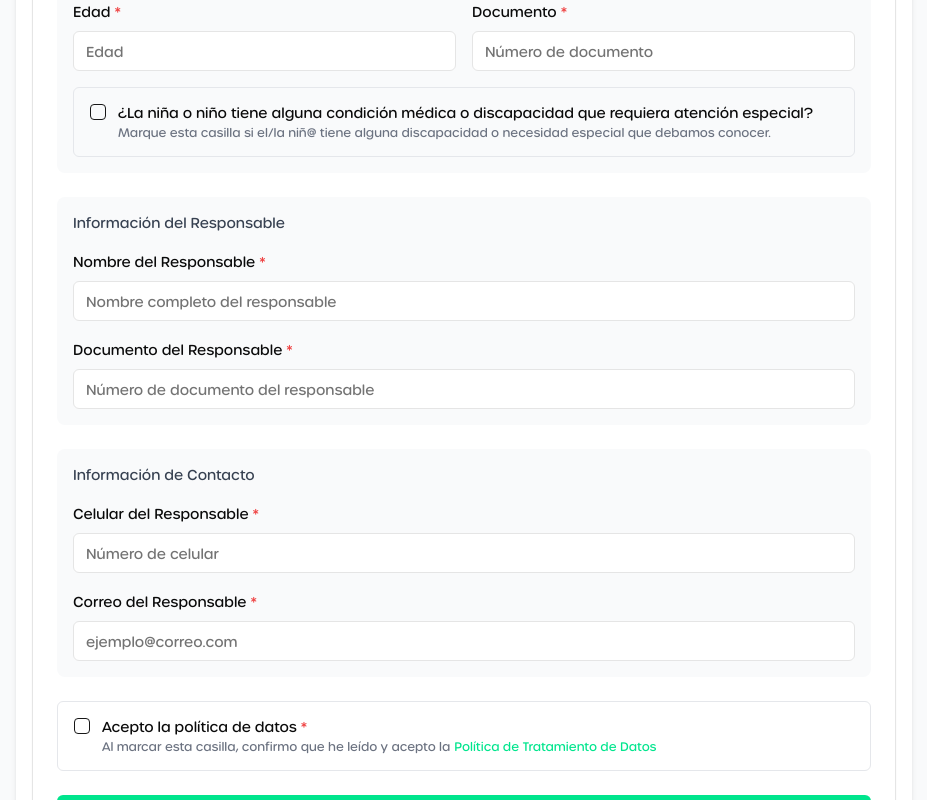
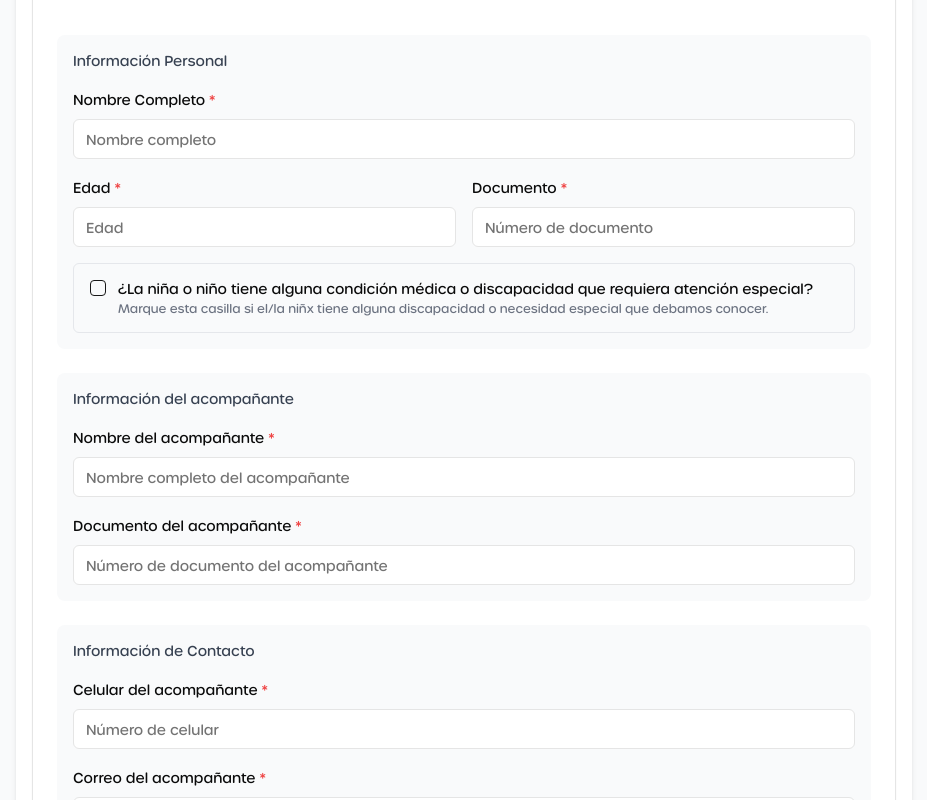
Before and after one commit to emmanuelvillada/good-kidz-next, a Next.js app: page /workshop in a window 1280 px wide. Shown: the part 860-1660 px from the top of the page, without its empty margins (176-1103 px from the left). Built offline with nearby package versions, Linux system fonts and the light colour scheme; no server answers.

Commit message:
changes in the workshop form

```diff
--- a/src/components/form/WorkshopForm.tsx
+++ b/src/components/form/WorkshopForm.tsx
@@ -93,8 +93,8 @@ export default function WorkshopForm() {
         >
             <Card className="space-y-4 ">
                 <CardHeader>
-                    <CardTitle className="text-4xl text-gray-800 py-4">Taller Infantil de Expresión Creativa - Aves Poderosas</CardTitle>
-                    <CardDescription>En el marco del <b> 1er Festival de Microcuento Infantil Ilustrado -Guardianes del Planeta Verde- </b>, te invitamos a participar en un taller lleno de imaginación y aprendizaje, donde exploraremos el fascinante mundo de las aves.
+                    <CardTitle className="text-4xl text-gray-800 py-4">Taller Infantil de Expresión Creativa - <br /> Aves Poderosas</CardTitle>
+                    <CardDescription className="leading-relaxed tracking-wide space-y-4 text-base">En el marco del <b> 1er Festival de Microcuento Infantil Ilustrado -Guardianes del Planeta Verde- </b>, te invitamos a participar en un taller lleno de imaginación y aprendizaje, donde exploraremos el fascinante mundo de las aves.
                         A través de juegos, cartas y un recorrido por el Parque de la Conservación, refugio para los animales silvestres nativos rescatados del tráfico ilegal de fauna, descubriremos su importancia dentro de los ecosistemas, los desafíos que enfrentan
                         y cómo podemos protegerlas. Conocerás a Chimuelo, un divertido loro que nos llevará a vivir una experiencia única en un entorno natural.
 
@@ -205,7 +205,7 @@ export default function WorkshopForm() {
                                                         ¿La niña o niño tiene alguna condición médica o discapacidad que requiera atención especial?
                                                     </FormLabel>
                                                     <FormDescription className="text-xs text-gray-500">
-                                                        Marque esta casilla si el/la niñ@ tiene alguna discapacidad o necesidad especial que debamos conocer.
+                                                        Marque esta casilla si el/la niñx tiene alguna discapacidad o necesidad especial que debamos conocer.
                                                     </FormDescription>
                                                     <FormMessage />
                                                 </div>
@@ -224,7 +224,7 @@ export default function WorkshopForm() {
                                                 name="disability_details"
                                                 render={({ field }) => (
                                                     <FormItem>
-                                                        <FormLabel>Detalles de la discapacidad <span className="text-red-500">*</span></FormLabel>
+                                                        <FormLabel>Detalles de la condición <span className="text-red-500">*</span></FormLabel>
                                                         <FormControl>
                                                             <Textarea
                                                                 placeholder="Por favor, describa la discapacidad o necesidad especial para poder prepararnos adecuadamente"
@@ -233,7 +233,7 @@ export default function WorkshopForm() {
                                                             />
                                                         </FormControl>
                                                         <FormDescription className="text-xs text-gray-500">
-                                                            Esta información nos ayudará a preparar el taller para atender correctamente las necesidades del niño.
+                                                            Esta información nos ayudará a preparar el taller para atender correctamente las necesidades de los niñxs.
                                                         </FormDescription>
                                                         <FormMessage />
                                                     </FormItem>
@@ -245,16 +245,16 @@ export default function WorkshopForm() {
 
 
                                 <div className="p-4 bg-gray-50 rounded-lg space-y-4">
-                                    <h3 className="text-sm font-medium text-gray-700">Información del Responsable</h3>
+                                    <h3 className="text-sm font-medium text-gray-700">Información del acompañante</h3>
 
                                     <FormField
                                         control={form.control}
                                         name="responsable_name"
                                         render={({ field }) => (
                                             <FormItem>
-                                                <FormLabel>Nombre del Responsable <span className="text-red-500">*</span></FormLabel>
+                                                <FormLabel>Nombre del acompañante <span className="text-red-500">*</span></FormLabel>
                                                 <FormControl>
-                                                    <Input placeholder="Nombre completo del responsable" {...field} />
+                                                    <Input placeholder="Nombre completo del acompañante" {...field} />
                                                 </FormControl>
                                                 <FormMessage />
                                             </FormItem>
@@ -266,9 +266,9 @@ export default function WorkshopForm() {
                                         name="responsable_document"
                                         render={({ field }) => (
                                             <FormItem>
-                                                <FormLabel>Documento del Responsable <span className="text-red-500">*</span></FormLabel>
+                                                <FormLabel>Documento del acompañante <span className="text-red-500">*</span></FormLabel>
                                                 <FormControl>
-                                                    <Input placeholder="Número de documento del responsable" {...field} />
+                                                    <Input placeholder="Número de documento del acompañante" {...field} />
                                                 </FormControl>
                                                 <FormMessage />
                                             </FormItem>
@@ -284,7 +284,7 @@ export default function WorkshopForm() {
                                         name="cellphone"
                                         render={({ field }) => (
                                             <FormItem>
-                                                <FormLabel>Celular del Responsable <span className="text-red-500">*</span></FormLabel>
+                                                <FormLabel>Celular del acompañante <span className="text-red-500">*</span></FormLabel>
                                                 <FormControl>
                                                     <Input placeholder="Número de celular" {...field} />
                                                 </FormControl>
@@ -298,7 +298,7 @@ export default function WorkshopForm() {
                                         name="email"
                                         render={({ field }) => (
                                             <FormItem>
-                                                <FormLabel>Correo del Responsable <span className="text-red-500">*</span></FormLabel>
+                                                <FormLabel>Correo del acompañante <span className="text-red-500">*</span></FormLabel>
                                                 <FormControl>
                                                     <Input type="email" placeholder="ejemplo@correo.com" {...field} />
                                                 </FormControl>
```
